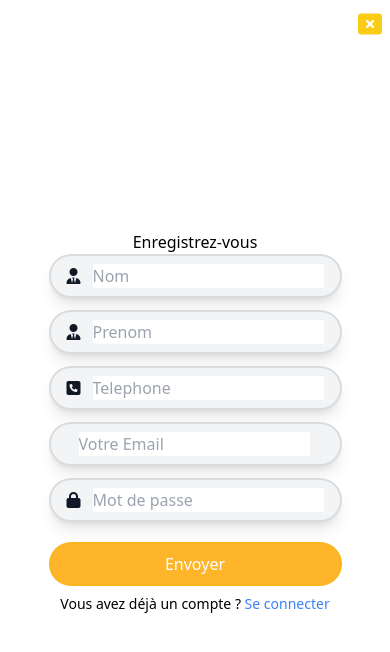
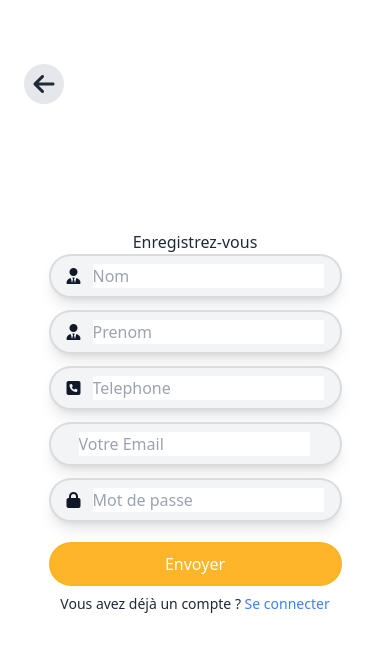
Before and after one commit to josiasDjo/Fertilia-V2, a React (Vite) app in the folder frontend/: page /register in a window 390 px wide. Shown: the top 652 px of the page. Built offline with nearby package versions, Linux system fonts and the light colour scheme; some icons are missing; the HTML template or start-up script is replaced by a standard one.

Commit message:
Signup page change 3

```diff
--- a/frontend/src/index.css
+++ b/frontend/src/index.css
@@ -13,7 +13,6 @@
 .dark {
   --color-bg: 31 41 55; /* gray-800 */
   --color-text: 255 255 255; /* white */
-  --color-bg-sec2: 31 41 55; /* gray-800 */
   --color-accent: 22 163 74; /* green-600 */
   --color-accent-sec: 255 181 42; /* orange perso */
 }
--- a/frontend/src/pages/signin.jsx
+++ b/frontend/src/pages/signin.jsx
@@ -1,5 +1,5 @@
 import { useEffect, useState } from "react"
-import { useNavigate } from "react-router-dom"
+import { useNavigate, Link } from "react-router-dom"
 import { motion } from "framer-motion"
 import { FadeContainer, FadeItem } from "../hooks/animations"
 
@@ -50,7 +50,7 @@ export function Signin () {
 
                     <ul className="flex flex-col w-full">
                         <motion.button variants={FadeItem} className="bg-skin-accentSec text-white rounded-lg my-5 p-2 border-2 border-solid border-yellow-500 border-opacity-30" type="submit">Se connecter</motion.button>
-                        <motion.p variants={FadeItem} className="text-sm text-center">Vous n'avez pas un compte ? <button type="button" className="openSignup text-blue-500 font-medium">S'inscrire</button></motion.p>
+                        <motion.p variants={FadeItem} className="text-sm text-center">Vous n'avez pas un compte ? <Link to="/register"><button type="button" className="openSignup text-blue-500 font-medium">S'inscrire</button></Link></motion.p>
                     </ul>
                 </form>
 
--- a/frontend/src/pages/signup.jsx
+++ b/frontend/src/pages/signup.jsx
@@ -1,14 +1,23 @@
 import { Input } from "../components/input"
+import { Link } from "react-router-dom"
+import { useNavigate } from "react-router-dom"
+import { motion } from "framer-motion"
+import { FadeContainer, FadeItem } from "../hooks/animations"
 
 export function Signup() {
+    const navigate = useNavigate()
+    const handleNavigate = () => {
+        navigate(-1)
+    }
     return <>
-        <div id="signup" class="flex shadow-xl h-screen bg-skin-bg w-full lg:p-3 lg:m-auto lg:7/12 lg:flex-row relative">
+        <div id="signup" class="flex shadow-xl h-screen bg-skin-bg text-skin-text w-full lg:p-3 lg:m-auto lg:7/12 lg:flex-row relative">
             <div class="lg:w-5/12 lg:flex hidden h-full pt-4 items-center justify-center rounded-3xl relative overflow-hidden">
                 <img class="w-auto h-full justify-center items-center flex rounded-3xl m-auto object-cover relative" src="/images/background_connexion.webp" alt="landscape" />
             </div>
 
             <div className="flex flex-col w-full lg:w-7/12 lg:px-16 py-3 md:py-4 justify-center items-center relative">
-                <button type="button" className="closeSignup absolute top-2 right-2 text-2xl text-yellow-400" id="closeSignup"><i class="fa-solid fa-rectangle-xmark" id="closeConnexion"></i></button>
+                <motion.button variants={FadeItem} type="button" id="closeSignin" onClick={handleNavigate} className="bg-gray-200 dark:bg-gray-600 p-2 rounded-full text-center items-center justify-center flex w-10 h-10 closeSignin absolute top-16 left-6 text-2xl text-skin-text"><i className="fa-solid fa-arrow-left"></i></motion.button>
+
                 <form id="inscription_page_submit" className="lg:w-full sm:w-full md:w-full sm:px-3 md:px-10 items-center relative justify-center flex flex-col lg:p-5">
                     <ul className="flex flex-col w-full text-center">
                         <span className="font-medium">Enregistrez-vous</span>
@@ -25,7 +34,7 @@ export function Signup() {
                     </ul>
                     <ul className="flex flex-col w-full">
                         <button className="backgroud_btn_h text-white rounded-3xl lg:my-5 my-2 p-2 border-2 border-solid border-yellow-500 border-opacity-30" type="submit">Envoyer</button>
-                        <p className="text-sm text-center">Vous avez déjà un compte ? <button id="" class="openSignin text-blue-500 font-medium" type="button">Se connecter</button></p>
+                        <p className="text-sm text-center">Vous avez déjà un compte ? <Link to="/login" ><button id="" class="openSignin text-blue-500 font-medium" type="button">Se connecter</button></Link></p>
                     </ul>
                 </form>
 
```
